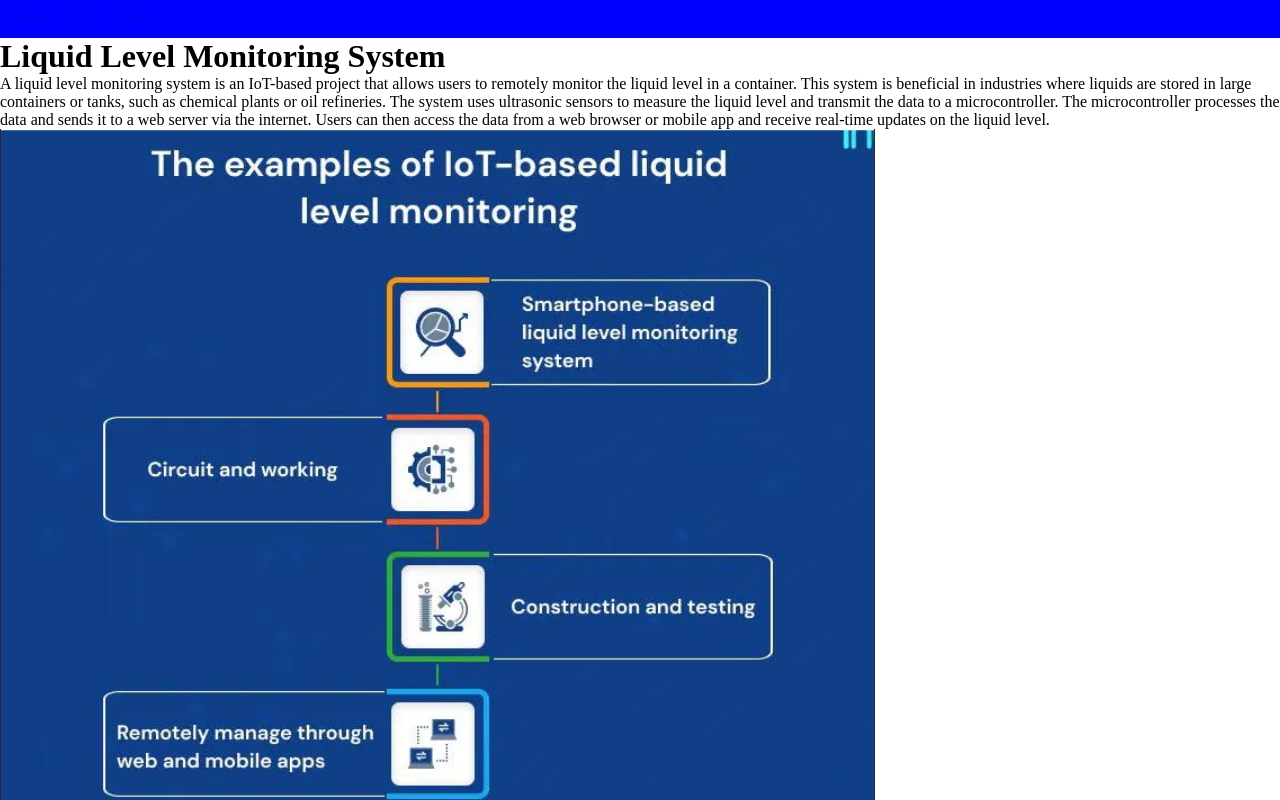
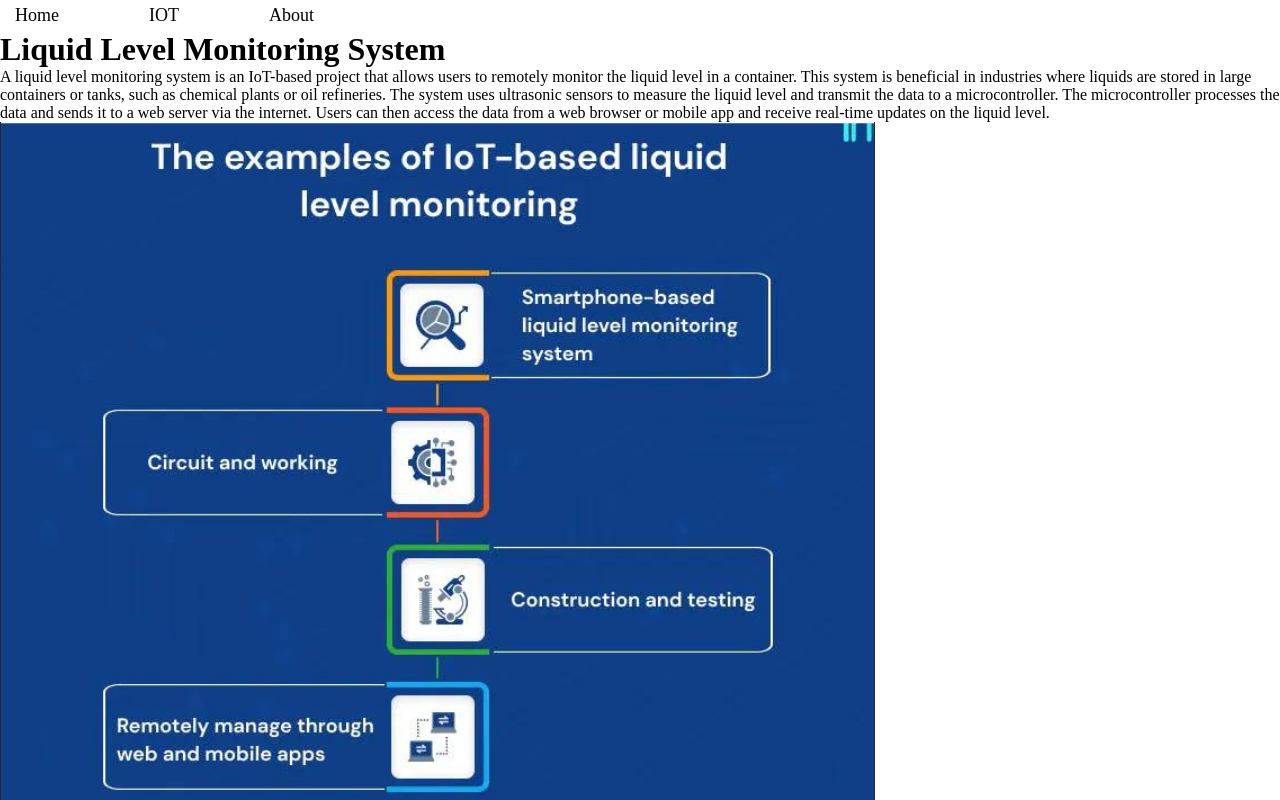
Before and after one commit to Mabona3/IOT, a plain HTML site: page index.html in a window 1280 px wide. Shown: the top 800 px of the page. Drawn offline with Linux system fonts and the light colour scheme; files whose address does not match are found by name.

Commit message:
Initial Commit

```diff
--- a/index.html
+++ b/index.html
@@ -4,14 +4,15 @@
         <meta charset="UTF-8">
         <meta name="viewport" content="width=device-width, initial-scale=1.0">
         <!-- Style Sheets-->
+        <link rel="stylesheet" href="./style/index.css">
         <link rel="stylesheet" href="./style/style.css">
         <!-- Page Title -->
         <title>Liquid Monitoring</title>
     </head>
     <body>
         <nav class="nav-bar">
-        <ul>
-            <li class="nav_active"><a href="#">Home<a></li>
+            <ul nav-bar-ul>
+                <li class="nav-bar_li_active"><a href="#">Home<a></li>
                 <li><a href="./IOT.html">IOT<a></li>
                 <li><a href="./about.html">About<a></li>
             </ul>
@@ -19,8 +20,8 @@
         <div class="Container">
             <!-- Header Section -->
             <header>
-            <h1>Liquid Level Monitoring System</h1>
-            <p>
+                <h1 class="header_h1">Liquid Level Monitoring System</h1>
+                <p class="header_intro">
                 A liquid level monitoring system is an IoT-based project that allows
                 users to remotely monitor the liquid level in a container.
                 This system is beneficial in industries where liquids are stored in
--- a/style/style.css
+++ b/style/style.css
@@ -6,20 +6,29 @@
     margin: 0;
 }
 
-nav {
-    background-color: blue;
+.nav-bar {
     width: 100%;
+    display: flex;
+    justify-items: center;
 }
 
-nav>ul {
-    height: 100%;
-    width: 100%;
+.nav-bar>ul {
     display: flex;
 }
 
-nav li {
-    height: 100%;
-    margin: 10px;
+.nav-bar li {
+    padding:5px;
+}
+
+.nav-bar .nav-bar_li_active {
+    background: white;
+}
+
+.nav-bar a {
+    color: black;
+    font-weight: 500;
+    font-size: 18px;
+    padding: 0 10px;
 }
 
 footer {
```
Also changed, not shown: IOT.html (+2 -1 lines), about.html (+2 -1 lines), style/IOT.css (added), style/about.css (added), style/index.css (added). Lines whose indentation alone changed are shown as unchanged.
